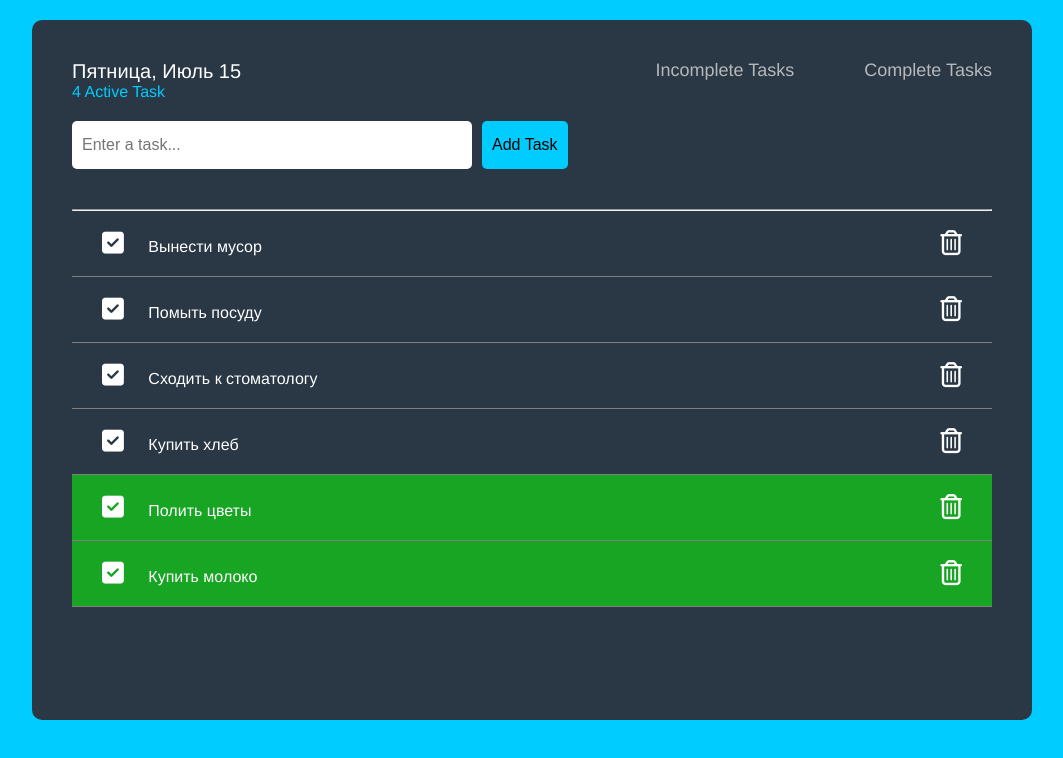
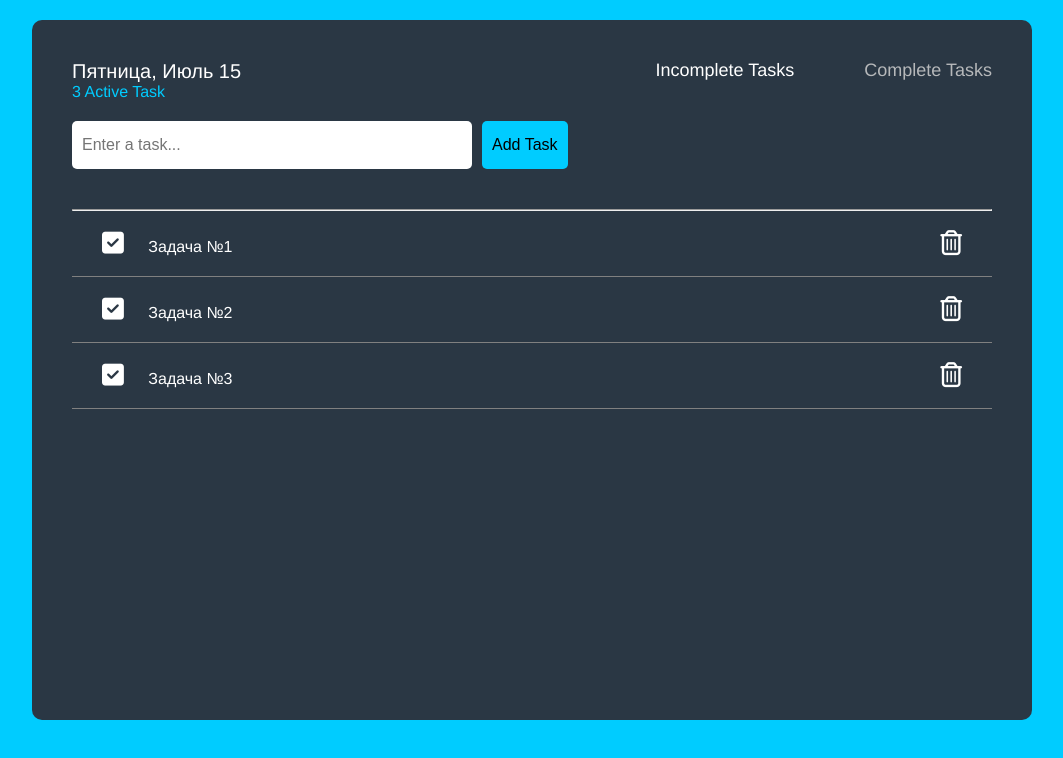
Before and after one commit to Chiga754/todo-app, a Vue app: page / in a window 1280 px wide. Shown: the top 758 px of the page, without its empty margins (108-1171 px from the left). Built offline with nearby package versions, Linux system fonts and the light colour scheme.

Commit message:
Added task sorting functionality

```diff
--- a/src/App.vue
+++ b/src/App.vue
@@ -1,6 +1,6 @@
 <template>
   <div class="todo__main">
-    <top-menu :tasks="tasks" @setCompleted="sortedTasks"/>
+    <top-menu :tasks="tasks" :sortedValue="sortedValue" @setCompleted="setSortedValue"/>
     <add-task-form @create="createTask"/>
     <hr>
     <tasks-list
@@ -24,18 +24,17 @@ export default {
   data() {
     return {
       tasks: [
-        {id: 1, description: 'Вынести мусор', completed: false, show: true},
-        {id: 2, description: 'Помыть посуду', completed: false, show: true},
-        {id: 3, description: 'Сходить к стоматологу', completed: false, show: true},
-        {id: 4, description: 'Купить хлеб', completed: false, show: true},
-        {id: 5, description: 'Полить цветы', completed: true, show: true},
-        {id: 6, description: 'Купить молоко', completed: true, show: true},
-      ]
+        {id: 1, description: 'Задача №1', completed: false, show: true},
+        {id: 2, description: 'Задача №2', completed: false, show: true},
+        {id: 3, description: 'Задача №3', completed: false, show: true},
+      ],
+      sortedValue: 'incomplete',
     }
   },
   methods: {
     setCompletedTask(task) {
       task.completed = !task.completed;
+      this.sortedTasks(this.sortedValue);
     },
     removeTask(task) {
       this.tasks = this.tasks.filter(el => el.id !== task.id);
@@ -52,7 +51,19 @@ export default {
           task.completed ? task.show = true : task.show = false;
         }
       })
+    },
+    setSortedValue(value) {
+      this.sortedValue = value;
     }
+  },
+  watch: {
+    sortedValue() {
+      this.sortedTasks(this.sortedValue);
+      console.log('Значнеи ищменилось!')
+    }
+  },
+  mounted() {
+    this.sortedTasks(this.sortedValue);
   }
 }
 </script>
--- a/src/components/AddTaskForm.vue
+++ b/src/components/AddTaskForm.vue
@@ -22,6 +22,7 @@ export default {
   methods: {
     createTask () {
       this.task.id = Date.now();
+      this.task.show = true;
       this.$emit('create', this.task)
       this.task = {
         description: '',
--- a/src/components/TopMenu.vue
+++ b/src/components/TopMenu.vue
@@ -6,8 +6,15 @@
         </div>
 
         <div class="">
-            <a href="#" class="" @click.prevent="$emit('setCompleted', 'incomplete')">Incomplete Tasks</a>
-            <a href="#" @click.prevent="$emit('setCompleted', 'complete')">Complete Tasks</a>
+            <a href="#"
+                :class="{active: sortedValue === 'incomplete'}"
+                @click.prevent="$emit('setCompleted', 'incomplete')
+
+            ">Incomplete Tasks</a>
+            <a href="#"
+                :class="{active: sortedValue === 'complete'}"
+                @click.prevent="$emit('setCompleted', 'complete')"
+            >Complete Tasks</a>
         </div>
     </div>
 
@@ -21,6 +28,9 @@ export default {
         tasks : {
             type: Array,
             requared: true,
+        },
+        sortedValue: {
+            type: String,
         }
     },
     setup(props) {
```
